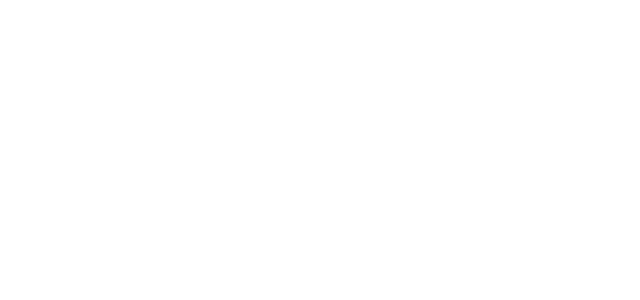
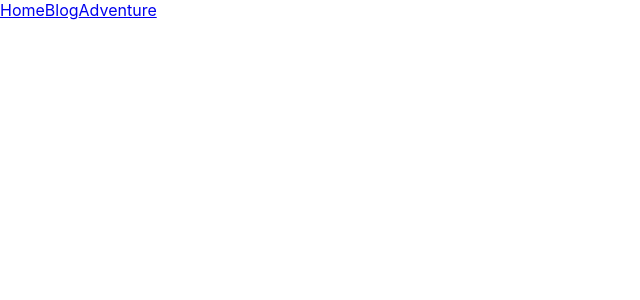
Before and after one commit to Maiyoj/Maps-n-Bags, a React (Create React App) app: page / in a window 1280 px wide. Shown: the top 300 px of the page, without its empty margins (0-640 px from the left). Built offline with nearby package versions, Linux system fonts and the light colour scheme.

Commit message:
add client-side routing

```diff
--- a/src/App.js
+++ b/src/App.js
@@ -1,9 +1,21 @@
-import logo from './logo.svg';
+
 import './App.css';
+import { Routes, Route } from 'react-router-dom';
+import Navbar from './components/NavBar';
+import Home from './components/Home';
+import Blog from './components/Blog';
+import Adventure from './components/Adventure';
 
 function App() {
   return (
-    <div className="App">
+    <div>
+      <Navbar />
+      <Routes>
+        <Route exact  path="/" element={ <Home/> } />
+        <Route  exact path="/blog" element={ <Blog/> } />
+        <Route exact  path="/adventure" element={ <Adventure /> } />
+      </Routes>
+
 
     </div>
   );
--- a/src/components/Adventure.js
+++ b/src/components/Adventure.js
@@ -0,0 +1,4 @@
+function Adventure(){
+
+}
+export default Adventure;
--- a/src/components/Blog.js
+++ b/src/components/Blog.js
@@ -0,0 +1,4 @@
+function Blog(){
+
+}
+export default Blog;
--- a/src/components/Home.js
+++ b/src/components/Home.js
@@ -0,0 +1,4 @@
+function Home(){
+
+}
+export default  Home;
```
